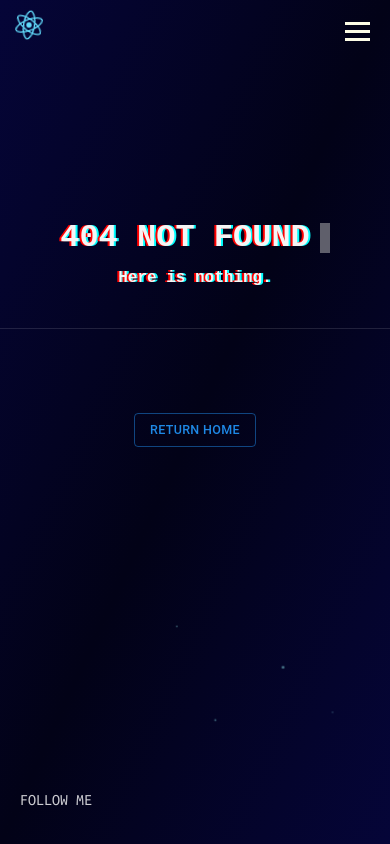
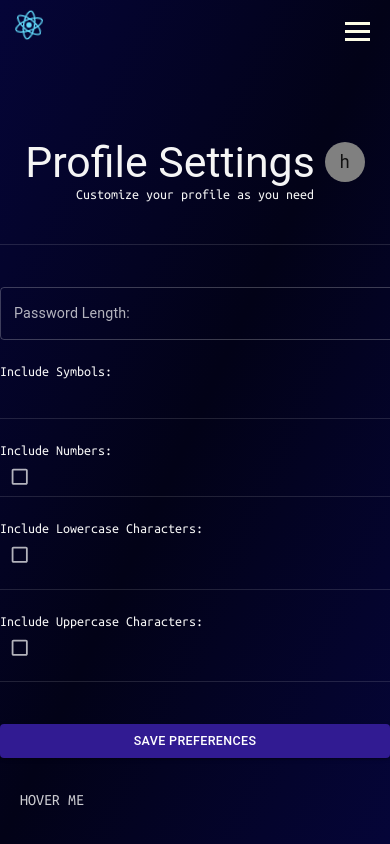
Before and after one commit to BitR13x/Quechall, a React (Create React App) app: page /profile in a window 390 px wide. Before the commit this address had no page. Shown: the top 844 px of the page. Built offline with nearby package versions, Linux system fonts and the light colour scheme.

Commit message:
(front-end) Notes update, fps drop !not responsive for mobile!

```diff
--- a/src/App.tsx
+++ b/src/App.tsx
@@ -1,5 +1,6 @@
 import './scss/App.scss';
 import FeatureCard from "./components/FeatureCard";
+import CirclesAnimation from "./components/animation/circles";
 import { Grid, Container, Button, Stack, Divider } from '@mui/material';
 
 const App = () => {
@@ -40,6 +41,7 @@ const App = () => {
           </Grid>
         </Grid>
       </Container>
+      <CirclesAnimation/>
     </div>
   );
 };
--- a/src/components/animation/circles.tsx
+++ b/src/components/animation/circles.tsx
@@ -5,7 +5,7 @@ const CirclesAnimation = () => {
     return (
         <React.Fragment>
             <div className="bubbles-container">
-                { [...Array(50)].map((_, i) =>
+                { [...Array(20)].map((_, i) =>
                 <div className="circle-container" key={i}>
                     <div className="circle"></div>
                 </div> )}
--- a/src/components/header/navbar.tsx
+++ b/src/components/header/navbar.tsx
@@ -3,7 +3,7 @@ import { Link } from "react-router-dom";
 import logo from '../../logo.svg';
 import '../../scss/navbar.scss';
 
-const NavbarComponent = () => {
+const NavbarComponent = ({ login }) => {
     const toggleNav = () => {
         var nav = document.getElementById('nav');
         if (nav) (nav.classList.contains('active')) ? nav.classList.remove('active') : nav.classList.add('active');
@@ -18,12 +18,18 @@ const NavbarComponent = () => {
                 <button onClick={toggleNav} className="nav-icon" id="nav-icon">
                     <span className='navbarSpan'></span>
                 </button>
+                {login ?
                 <ul>
                     <li className="link-nav"><Link to="/">home</Link></li>
-                    <li className="link-nav"><Link to="#">about</Link></li>
-                    <li className="link-nav"><Link to="#">contact</Link></li>
-                    <li className="link-nav"><Link to="/question">question</Link></li>
+                    <li className="link-nav"><Link to="/dashboard">dashboard</Link></li>
+                    <li className="link-nav"><Link to="/profile">Profile settings</Link></li>
                 </ul>
+                :
+                <ul>
+                    <li className="link-nav"><Link to="/">home</Link></li>
+                    <li className="link-nav"><Link to="/login">log in</Link></li>
+                    <li className="link-nav"><Link to="/register">sign up</Link></li>
+                </ul>}
             </nav>
             </div>
         </header>
--- a/src/components/header/verticalnavbar.tsx
+++ b/src/components/header/verticalnavbar.tsx
@@ -3,13 +3,12 @@ import "../../scss/verticalnavbar.scss";
 const VerticalNavbar = () => {
     return (
         <div className="menu">
-            <div className="label">Follow Me</div>
+            <div className="label">Hover Me</div>
             <div className="spacer"></div>
-            <div className="item"><span>Twitter</span></div>
-            <div className="item"><span>Instagram</span></div>
-            <div className="item"><span>Flickr</span></div>
-            <div className="item"><span>Behance</span></div>
-            <div className="item"><span>MixCloud</span></div>
+            <div className="item"><span>About</span></div>
+            <div className="item"><span>Contact</span></div>
+            <div className="item"><span>Questions</span></div>
+            <div className="item"><span>Policy Privacy</span></div>
         </div>
     );
 };
--- a/src/index.jsx
+++ b/src/index.jsx
@@ -14,12 +14,12 @@ import NoMatch from "./pages/NoMatch";
 import Notes from './pages/Notes';
 import LoginPage from './pages/user/login';
 import RegisterPage from './pages/user/register';
+import ProfileSettings from './pages/profile/profileSettings';
 
 import './scss/index.scss';
 
 import NavbarComponent from "./components/header/navbar";
 import VerticalNavbar from "./components/header/verticalnavbar";
-import CirclesAnimation from "./components/animation/circles";
 
 const rootElement = document.getElementById('root');
 if (!rootElement) throw new Error('Failed to find the root element');
@@ -54,10 +54,10 @@ root.render(
           <Route path="/create/notes" element={<Notes />} />
           <Route path="/login" element={<LoginPage />} />
           <Route path="/register" element={<RegisterPage />} />
+          <Route path="/profile" element={<ProfileSettings />} />
           <Route path="*" element={<NoMatch />} status={404}/>
         </Routes>
         <VerticalNavbar/>
-        <CirclesAnimation/>
       </BrowserRouter>
     </ThemeProvider>
   </React.StrictMode>
--- a/src/pages/Dashboard.tsx
+++ b/src/pages/Dashboard.tsx
@@ -33,7 +33,7 @@ const Dashboard = () => {
         <div className="App">
             <div className="DashboardMain">
                 <div className="DashboardText">
-                    <h1>Dashboard</h1>
+                    <Typography variant="h3">Dashboard</Typography>
                     <p>Create your highly secure password or note</p>
                 </div>
                 <div style={{ paddingTop: "7vh" }}>
@@ -68,7 +68,6 @@ const Dashboard = () => {
                         <FormControl sx={{width: 600}}>
                             <InputLabel>Filter</InputLabel>
                             <Select
-                                id="demo-simple-select"
                                 value={filter}
                                 label="Filter"
                                 onChange={handleChange}
--- a/src/pages/Notes.tsx
+++ b/src/pages/Notes.tsx
@@ -1,25 +1,48 @@
 import React, { useState } from "react";
 import Markdown from "../components/Markdown";
 import MarkdownSyntax from "../components/MarkdownSyntax";
-import { Container, Button, Stack, Divider, Switch, FormControlLabel, Box } from '@mui/material';
+import { Container, Button, Stack, Divider, Switch,
+    FormControlLabel, Box, TextField, Snackbar, Alert } from '@mui/material';
 
-const Notes = () => {
-    const [markdown, setMarkdown] = useState("");
+const Notes = ({ NoteTitle = "", markdownDef = ""}) => {
+    const [markdown, setMarkdown] = useState(markdownDef);
     const [display, setDisplay] = useState("Editor");
     const [checked, setChecked] = useState(false);
+    const [showAlert, setShowAlert] = useState(false);
+    const [openSnackBar, setOpenSnackBar] = React.useState(false);
+    let NoteTitleField = React.useRef<HTMLInputElement>();
+
+    const handleCloseSnacBar = (event?: React.SyntheticEvent | Event, reason?: string) => {
+      if (reason === 'clickaway') return;
+      setOpenSnackBar(false);
+    };
     const handleChangeSwitch = () => {
         if (checked) {
             setChecked(false);
         } else {
             setChecked(true);
-        }
-    }
+        };
+    };
+
     const saveNote = () => {
-
-    }
+        if (!NoteTitleField.current || !NoteTitleField.current.value || !markdown) {
+            setShowAlert(true);
+            return;
+        } else {
+            setOpenSnackBar(true);
+            setShowAlert(false);
+        };
+        //? axios post request
+    };
 
     return (
         <div className="App">
+            {showAlert && <Container>
+                <Alert severity="error" sx={{ width: '100%' }}>
+                    "Note title" and "Note text" cannot be empty!
+                </Alert>
+            </Container>}
+
             <Container>
                 <div className="giveMeSpace">
                     <Stack direction="row" spacing={2}
@@ -30,6 +53,13 @@ const Notes = () => {
                       <Button sx={{ width: 300 }} variant="contained" onClick={() => setDisplay("Preview")} >Preview</Button>
                     </Stack>
                 </div>
+
+
+                <div className="giveMeSmallSpace">
+                    <TextField inputRef={NoteTitleField} sx={{ width: 300 }}
+                    color="secondary" label="Note title" variant="standard" defaultValue={NoteTitle}/>
+                </div>
+
 
                 { display === "Editor" && <div>
                     <FormControlLabel label="Live preview"
@@ -61,6 +91,11 @@ const Notes = () => {
             <Container>
                 <div className="giveMeSmallSpace centerMe">
                     <Button sx={{ width: 600 }} variant="contained" onClick={saveNote}>Save</Button>
+                    <Snackbar open={openSnackBar} autoHideDuration={4000} onClose={handleCloseSnacBar}>
+                      <Alert onClose={handleCloseSnacBar} severity="success" sx={{ width: '100%' }}>
+                        Note was saved sucessfully!
+                      </Alert>
+                    </Snackbar>
                 </div>
             </Container>
 
--- /dev/null
+++ b/src/pages/profile/profileSettings.tsx
@@ -0,0 +1,105 @@
+import { Grid, Container, Typography, Button,
+    Divider, Avatar, TextField, Checkbox } from '@mui/material';
+import { useState } from 'react';
+import "../../scss/pages/profileSettings.scss";
+
+const ProfileSettings = () => {
+    var user = {username: "helo"}
+
+    const [checkedIS, setCheckedIS] = useState(false);
+    const [checkedIN, setCheckedIN] = useState(false);
+    const [checkedILC, setCheckedILC] = useState(false);
+    const [checkedIUC, setCheckedIUC] = useState(false);
+
+    const handleChangeIS = (e) => setCheckedIS(e.target.checked);
+    const handleChangeIN = (e) => setCheckedIN(e.target.checked);
+    const handleChangeILC = (e) => setCheckedILC(e.target.checked);
+    const handleChangeIUC = (e) => setCheckedIUC(e.target.checked);
+
+
+    return (
+        <div className='App'>
+            <div className="centerMe">
+                <Typography variant="h3">
+                    Profile Settings
+                </Typography>
+                <div style={{paddingLeft: "10px"}}>
+                    <Avatar sx={{ bgcolor: "grey" }}>{user.username.substring(0,1)}</Avatar>
+                </div>
+            </div>
+            <div className='CenterText'>
+                <p>Customize your profile as you need</p>
+            </div>
+            <div className="giveMeSpace centerMe">
+                <Divider variant="middle" sx={{width: 800}} />
+            </div>
+
+            <div className="">
+                <div className='PassGeneratorPref'>
+
+
+                        <Grid container direction="column" justifyContent="left" alignItems="left" spacing={3}>
+                            <Grid item xs={12} sm={6} md={3}>
+                            <TextField fullWidth label="Password Length:" type='number' variant='outlined' color='secondary' />
+                            </Grid>
+
+                            <Grid item xs={12} sm={6} md={3}>
+                            <p>Include Symbols:</p>
+                            <div className='alignBox'>
+                                <Checkbox
+
+                                    checked={checkedIS}
+                                    onChange={handleChangeIS}
+                                    color="secondary"
+                                    inputProps={{ 'aria-label': 'controlled' }}
+                                />
+                                </div>
+                            </Grid>
+                            <Divider variant="middle" sx={{width: 600}} />
+                            <Grid item xs={12} sm={6} md={3}>
+                            <p>Include Numbers:</p>
+                                <Checkbox
+                                    checked={checkedIN}
+                                    onChange={handleChangeIN}
+                                    color="secondary"
+                                    inputProps={{ 'aria-label': 'controlled' }}
+                                />
+                            </Grid>
+                            <Divider variant="middle" sx={{width: 600}} />
+                            <Grid item xs={12} sm={6} md={3}>
+                            <p>Include Lowercase Characters:</p>
+                                <Checkbox
+                                    checked={checkedILC}
+                                    onChange={handleChangeILC}
+                                    color="secondary"
+                                    inputProps={{ 'aria-label': 'controlled' }}
+                                />
+                            </Grid>
+                            <Divider variant="middle" sx={{width: 600}} />
+                            <Grid item xs={12} sm={6} md={3}>
+                            <p>Include Uppercase Characters:</p>
+                                <Checkbox
+                                    checked={checkedIUC}
+                                    onChange={handleChangeIUC}
+                                    color="secondary"
+                                    inputProps={{ 'aria-label': 'controlled' }}
+                                />
+                            </Grid>
+                            <Divider variant="middle" sx={{width: 600}} />
+                        </Grid>
+                </div>
+            </div>
+
+            {/*
+                //? change password pref generation
+                //? change password for user
+                //? delete account
+                */}
+            <div className="giveMeSpace centerMe">
+                <Button sx={{ width: 600 }} variant="contained">Save preferences</Button>
+            </div>
+        </div>
+    );
+}
+
+export default ProfileSettings;
--- /dev/null
+++ b/src/scss/pages/profileSettings.scss
@@ -0,0 +1,34 @@
+.App {
+    margin-top: 10vh;
+}
+
+.CenterText {
+    text-align: center;
+}
+
+.centerMe {
+    display: flex;
+    align-items: center;
+    justify-content: center;
+}
+
+.giveMeSpace {
+    margin-top: 5vh;
+    padding-bottom: 5vh;
+}
+
+.giveMeSmallSpace {
+    margin-top: 2vh;
+    padding-bottom: 2vh;
+}
+
+.PassGeneratorPref {
+    width: 50%;
+}
+
+.alignBox {
+    display: flex;
+    align-items: right;
+    align-self: right;
+    justify-content: right;
+}
--- a/src/scss/verticalnavbar.scss
+++ b/src/scss/verticalnavbar.scss
@@ -18,7 +18,7 @@
 }
 .spacer {
   display: inline-block;
-  width: 80px;
+  width: 8vw;
   margin-left: 15px;
   margin-right: 15px;
   vertical-align: middle;
@@ -47,7 +47,7 @@
   transition: color 0.5s ease;
 }
 .item:hover span {
-  color: #ff0000;
+  color: rgba(whitesmoke, 0.6);
 }
 .menu:hover .spacer:before {
   width: 100%;
```
